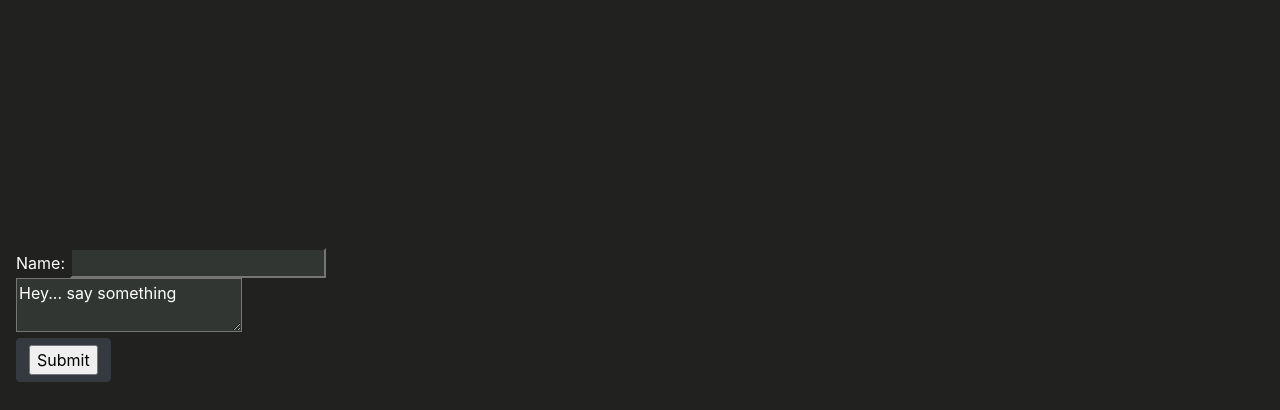
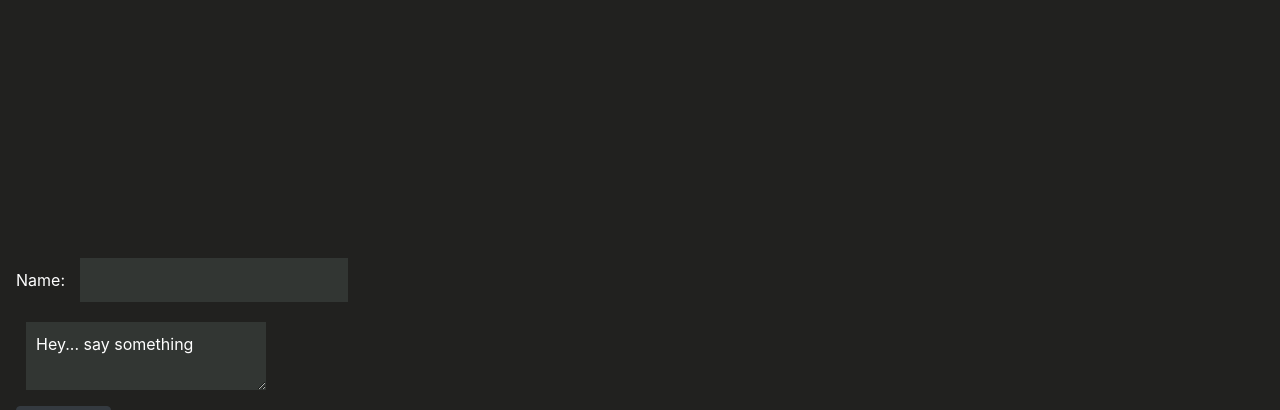
Before and after one commit to chynanana/Chyrate, a plain HTML site: page Index.html in a window 1280 px wide. Shown: the part 355-765 px from the top of the page. Drawn offline with nearby package versions, Linux system fonts and the light colour scheme; no server answers.

Commit message:
homepage reorganised

```diff
--- a/Index.html
+++ b/Index.html
@@ -66,29 +66,9 @@
     </div>
   </div>
 
-  <!--
-  <div class="trailers">
-    <div class="d-flex flex-row flex-wrap justify-content-between">
-      <div>
-        <iframe width="560" height="315" src="https://www.youtube.com/embed/hNCmb-4oXJA" frameborder="0" allow="accelerometer; autoplay; encrypted-media; gyroscope; picture-in-picture" allowfullscreen id="trailer0"></iframe>
-      </div>
-      <div>
-        <iframe width="560" height="315" src="https://www.youtube.com/embed/DzfpyUB60YY" frameborder="0" allow="accelerometer; autoplay; encrypted-media; gyroscope; picture-in-picture" allowfullscreen id="trailer1"></iframe>
-      </div>
-      <div>
-      <iframe width="560" height="315" src="https://www.youtube.com/embed/fQNZhs0QKq0" frameborder="0" allow="accelerometer; autoplay; encrypted-media; gyroscope; picture-in-picture" allowfullscreen id="trailer2"></iframe>
-      </div>
-      <div>
-        <iframe width="560" height="315" src="https://www.youtube.com/embed/xjDjIWPwcPU" frameborder="0" allow="accelerometer; autoplay; encrypted-media; gyroscope; picture-in-picture" allowfullscreen id="trailer3"></iframe>
-      </div>
-      <div>
-      <iframe width="560" height="315" src="https://www.youtube.com/embed/IAZEWtyhpes" frameborder="0" allow="accelerometer; autoplay; encrypted-media; gyroscope; picture-in-picture" allowfullscreen id="trailer4"></iframe>
-      </div>
-    </div>
-  </div>
-  -->
 
-  <div class="shadow p-3 mb-5 bg-black rounded commentForm">
+
+  <div class="shadow p-3 mb-5 bg-black rounded commentForm commentArea">
     <form id="NewCommentForm">
       <div>
         Name: <input type="text" id="NewUserName" value="" maxlength="255" class="commentFormText" /><br />
--- a/Style.css
+++ b/Style.css
@@ -47,7 +47,11 @@ body{
 .commentFormText{
   background-color: #323633;
   color: #ffffff;
+  border: #21211f;
+  margin: 10px;
+  padding: 10px;
 }
+
 
 .reviewText{
   color:#ffffff;
```
